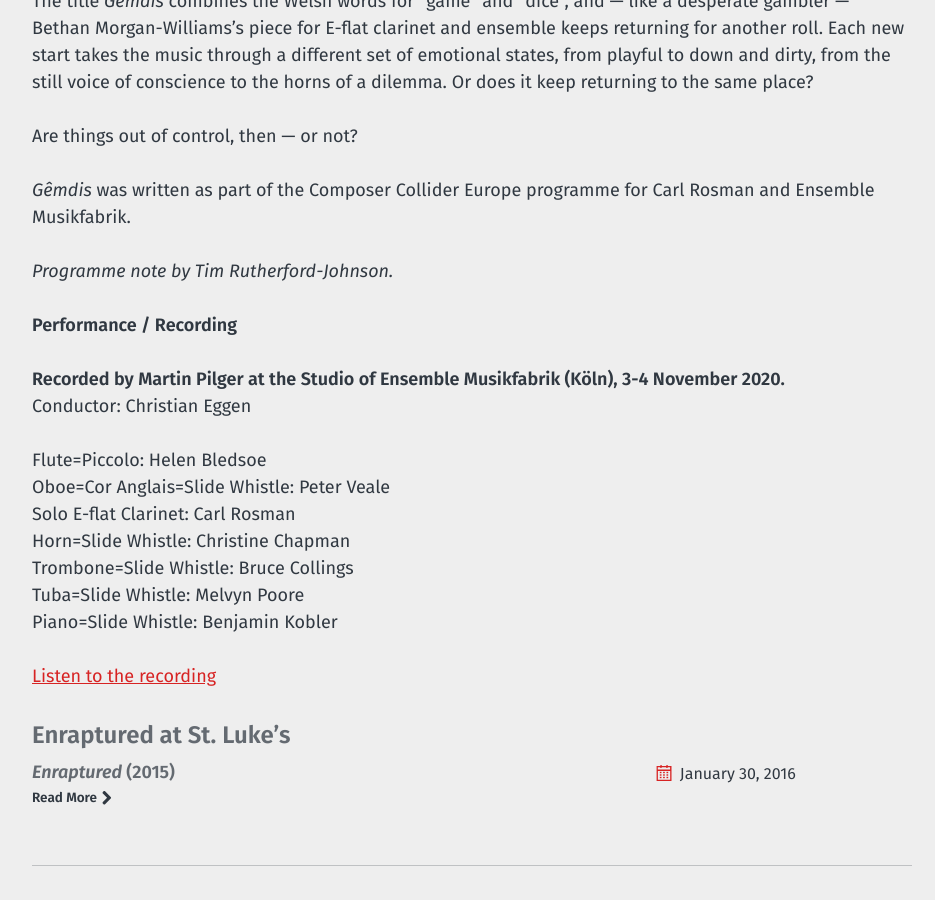
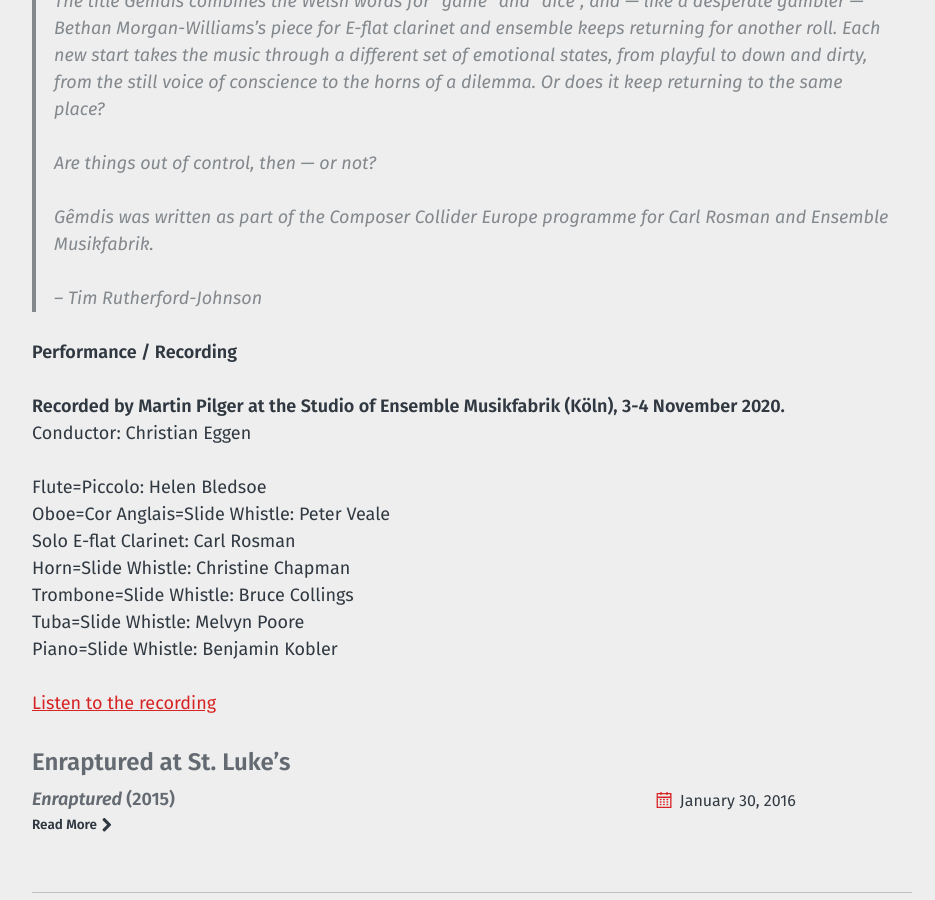
Before and after one commit to morganwilliamsb/website, a Jekyll site: the page built from _listen/gêmdis-with-ensemble-musikfabrik.md, in a window 1280 px wide and 900 px high, scrolled down 524 px. Shown: the whole window, without its empty margins (40-975 px from the left). Built offline with Jekyll 4.4.1, drawn with Linux system fonts in a browser that asks for light colours.

Commit message:
Update gêmdis-with-ensemble-musikfabrik.md
changed quote format

```diff
--- a/_listen/gêmdis-with-ensemble-musikfabrik.md
+++ b/_listen/gêmdis-with-ensemble-musikfabrik.md
@@ -8,13 +8,13 @@ date: 2020-11-04
 
 *for E-flat clarinet and ensemble*
 
-The title *Gêmdis* combines the Welsh words for “game” and “dice”, and — like a desperate gambler — Bethan Morgan-Williams’s piece for E-flat clarinet and ensemble keeps returning for another roll. Each new start takes the music through a different set of emotional states, from playful to down and dirty, from the still voice of conscience to the horns of a dilemma. Or does it keep returning to the same place?
-
-Are things out of control, then — or not?
-
-_Gêmdis_ was written as part of the Composer Collider Europe programme for Carl Rosman and Ensemble Musikfabrik.
-
-*Programme note by Tim Rutherford-Johnson.*
+> The title *Gêmdis* combines the Welsh words for “game” and “dice”, and — like a desperate gambler — Bethan Morgan-Williams’s piece for E-flat clarinet and ensemble keeps returning for another roll. Each new start takes the music through a different set of emotional states, from playful to down and dirty, from the still voice of conscience to the horns of a dilemma. Or does it keep returning to the same place?
+>
+> Are things out of control, then — or not?
+>
+> _Gêmdis_ was written as part of the Composer Collider Europe programme for Carl Rosman and Ensemble Musikfabrik.
+>
+> – Tim Rutherford-Johnson
 
 
 **Performance / Recording**
```
